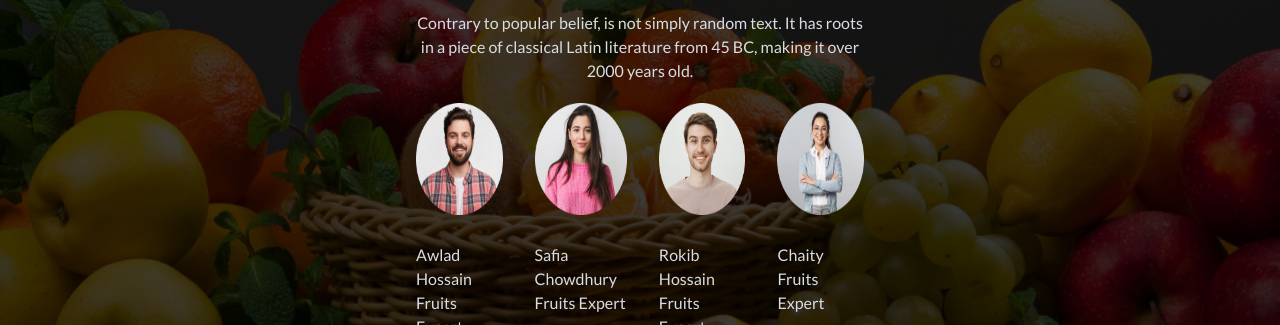
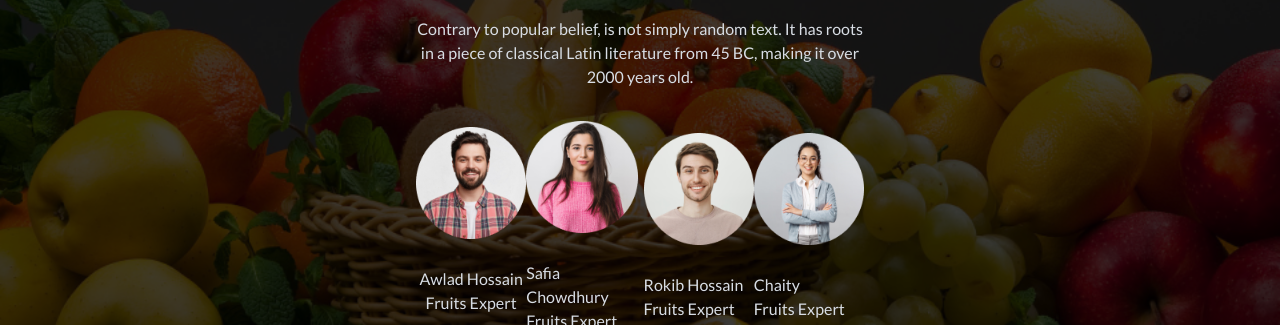
Before and after one commit to konika098/Assignment-3-fruit-burst, a plain HTML site: page index.html in a window 1280 px wide. Shown: the part 2222-2547 px from the top of the page. Drawn offline with nearby package versions, Linux system fonts and the light colour scheme.

Commit message:
pictures problem solve

```diff
--- a/index.html
+++ b/index.html
@@ -512,11 +512,11 @@
                         classical Latin literature from 45 BC, making it over 2000 years old.</p>
                     <div>
 
-                        <div class="flex gap-8">
+                        <div class="flex flex-col space-y-3 items-center lg:flex-row ">
                             <!--team member 1 -->
-                            <div>
+                            <div class="">
                                 <div> <img class="w-28 h-28 " src="images/member1.png" alt=""></div>
-                                <div class="text-start pt-7 pb-4">
+                                <div class="text-center pt-7 pb-4">
                                     <h3>Awlad Hossain</h3>
                                     <p>Fruits Expert</p>
                                 </div>
@@ -529,7 +529,7 @@
                                 </div>
                             </div>
                             <!--team member 2 -->
-                            <div>
+                            <div class="">
                                 <div> <img class="w-28 h-28 " src="images/member2.png" alt=""></div>
                                 <div class="text-start pt-7 pb-4">
                                     <h3>Safia Chowdhury</h3>
@@ -593,9 +593,9 @@
             </div>
 
             <div class="flex gap-12 mb-28">
-                <div>
+                <div class="">
                     <!--1st point-->
-                    <div class="flex items-center pb-12">
+                    <div class="flex  items-center pb-12">
                         <img class="w-10 h-10 bg-slate-300 px-2 py-2 rounded-full " src="images/icons/group 1.png"
                             alt="">
                         <div class="pl-4">
```
